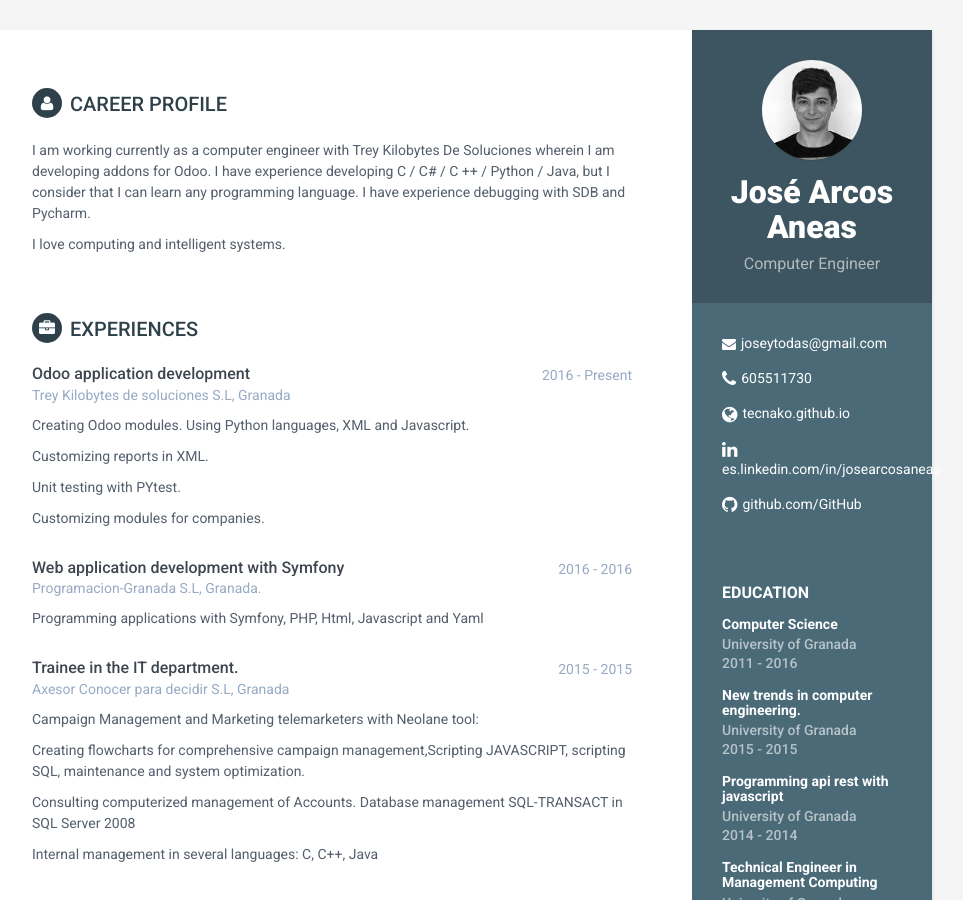
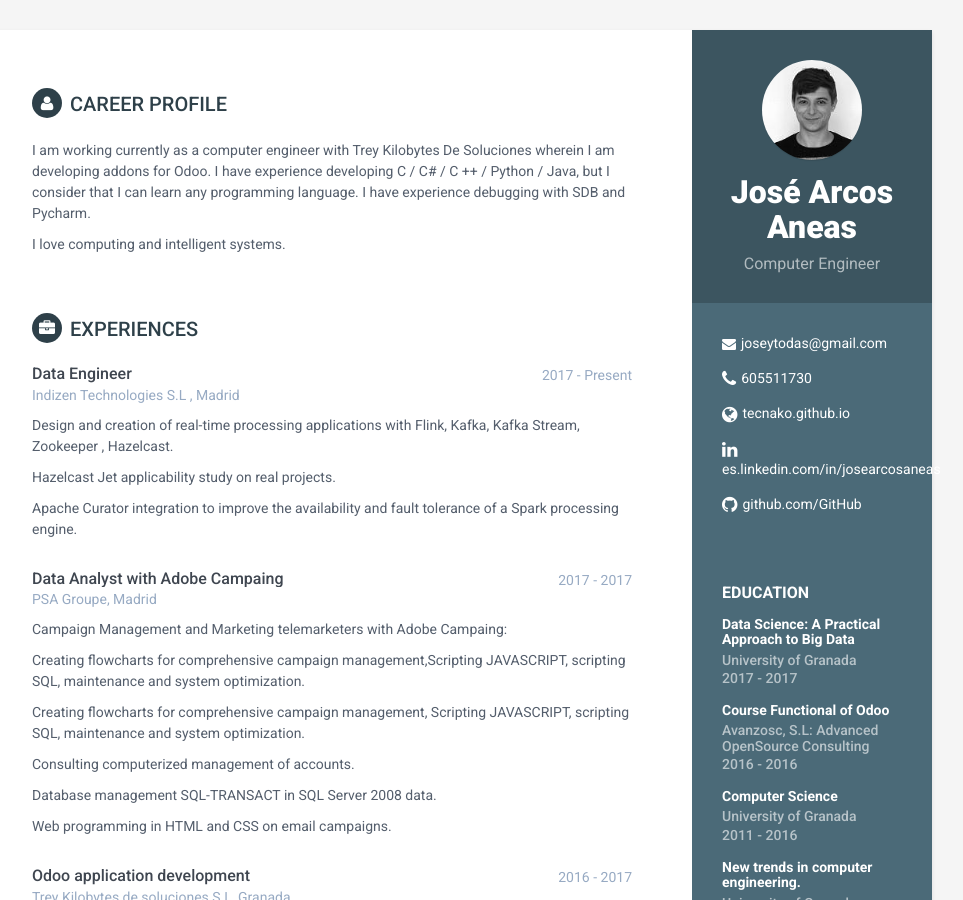
Before and after one commit to josearcosaneas/josearcosaneas.github.io, a Jekyll site: the page built from index.html, in a window 1280 px wide and 900 px high. Shown: the whole window, without its empty margins (188-1151 px from the left). Built offline with Jekyll 4.4.1, drawn with Linux system fonts in a browser that asks for light colours.

Commit message:
update resume

```diff
--- a/_includes/education.html
+++ b/_includes/education.html
@@ -1,5 +1,15 @@
  <div class="education-container container-block">
 <h2 class="container-block-title">Education</h2>
+<div class="item">
+    <h4 class="degree">Data Science: A Practical Approach to Big Data</h4>
+    <h5 class="meta">University of Granada</h5>
+    <div class="time">2017 - 2017</div>
+</div><!--//item-->
+<div class="item">
+    <h4 class="degree">Course Functional of Odoo</h4>
+    <h5 class="meta">Avanzosc, S.L: Advanced OpenSource Consulting</h5>
+    <div class="time">2016 - 2016</div>
+</div><!--//item-->
 <div class="item">
     <h4 class="degree">Computer Science</h4>
     <h5 class="meta">University of Granada</h5>
--- a/_includes/experience.html
+++ b/_includes/experience.html
@@ -1,11 +1,49 @@
 <section class="section experiences-section">
                 <h2 class="section-title"><i class="fa fa-briefcase"></i>Experiences</h2>
 
+                 <div class="item">
+                    <div class="meta">
+                        <div class="upper-row">
+                            <h3 class="job-title">Data Engineer</h3>
+                            <div class="time">2017 - Present</div>
+                        </div><!--//upper-row-->
+                        <div class="company">Indizen Technologies S.L , Madrid</div>
+                    </div><!--//meta-->
+                    <div class="details">
+                        <p>Design and creation of real-time processing applications with Flink, Kafka, Kafka Stream, Zookeeper , Hazelcast.
+                        </p>
+                        <p>Hazelcast Jet applicability study on real projects.
+                        </p>
+                        <p>Apache Curator integration to improve the availability and fault tolerance of a Spark processing engine.
+                        </p>
+
+                    </div><!--//details-->
+                </div><!--//item-->
+                <div class="item">
+                    <div class="meta">
+                        <div class="upper-row">
+                            <h3 class="job-title">Data Analyst with Adobe Campaing</h3>
+                            <div class="time">2017 - 2017</div>
+                        </div><!--//upper-row-->
+                        <div class="company">PSA Groupe, Madrid</div>
+                    </div><!--//meta-->
+                    <div class="details">
+                        <p>Campaign Management and Marketing telemarketers with Adobe Campaing:
+                        </p>
+                        <p>Creating flowcharts for comprehensive campaign management,Scripting JAVASCRIPT, scripting SQL, maintenance and system optimization.
+                        </p>
+                        <p>Creating flowcharts for comprehensive campaign management, Scripting JAVASCRIPT,
+scripting SQL, maintenance and system optimization.</p>
+                        <p>Consulting computerized management of accounts.</p>
+                        <p>Database management SQL-TRANSACT in SQL Server 2008 data.</p>
+                        <p>Web programming in HTML and CSS on email campaigns.</p>
+                    </div><!--//details-->
+                </div><!--//item-->
                 <div class="item">
                     <div class="meta">
                         <div class="upper-row">
                             <h3 class="job-title">Odoo application development</h3>
-                            <div class="time">2016 - Present</div>
+                            <div class="time">2016 - 2017</div>
                         </div><!--//upper-row-->
                         <div class="company">Trey Kilobytes de soluciones S.L, Granada</div>
                     </div><!--//meta-->
@@ -42,11 +80,9 @@
                     <div class="details">
                         <p>Campaign Management and Marketing telemarketers with Neolane tool:
                         </p>
-                        <p>Creating flowcharts for comprehensive campaign management,Scripting JAVASCRIPT, scripting
-SQL, maintenance and system optimization.
+                        <p>Creating flowcharts for comprehensive campaign management,Scripting JAVASCRIPT, scripting SQL, maintenance and system optimization.
                         </p>
-                        <p>Consulting computerized management of Accounts.
-Database management SQL-TRANSACT in SQL Server 2008
+                        <p>Consulting computerized management of Accounts. Database management SQL-TRANSACT in SQL Server 2008
                         </p>
                         <p>Internal management in several languages: C, C++, Java
                         </p>
```
